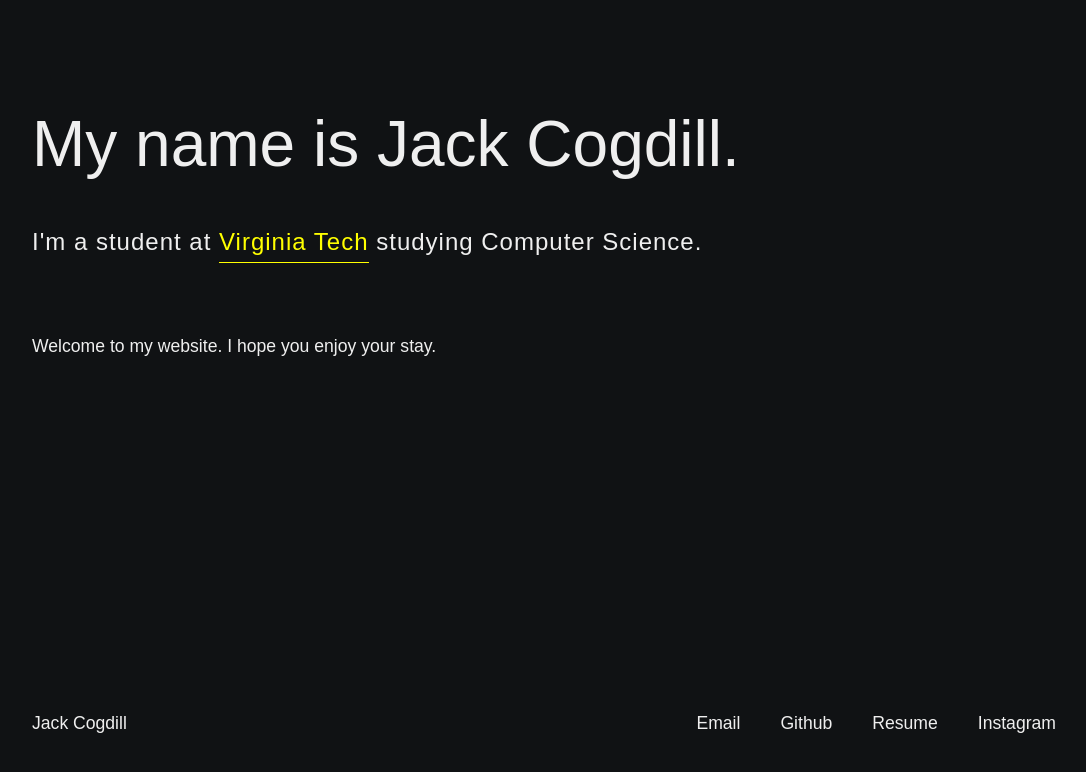
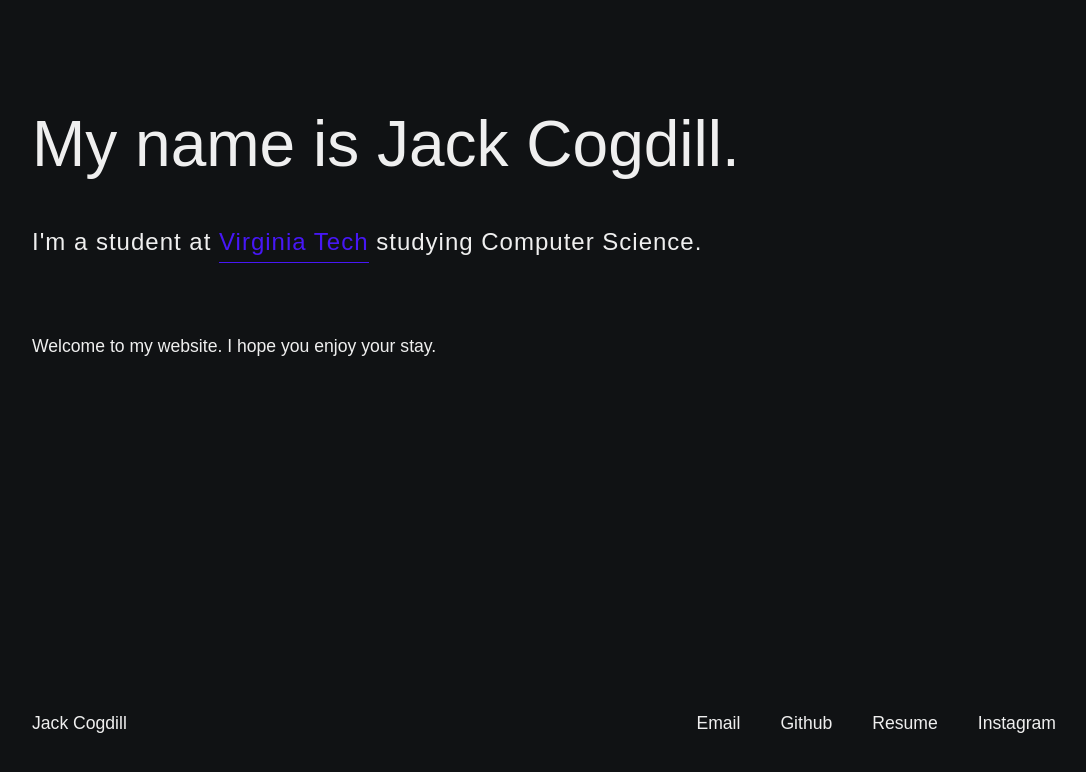
Before and after one commit to jackcogdill/jackcogdill.github.io, a React (Create React App) app: page / in a window 1280 px wide. In both pictures the pointer is over the link "Virginia Tech". Shown: the top 772 px of the page, without its empty margins (96-1182 px from the left). Built offline with nearby package versions, Linux system fonts and the light colour scheme.

Commit message:
Change color

```diff
--- a/src/App.css
+++ b/src/App.css
@@ -14,12 +14,12 @@ a:visited {
 }
 
 a:hover {
-  color: yellow;
+  color: #4717F6;
 }
 
 ::selection {
   background: rgba(0, 0, 0, 0.5);
-  color: yellow;
+  color: #4717F6;
 }
 
 .App {
```
